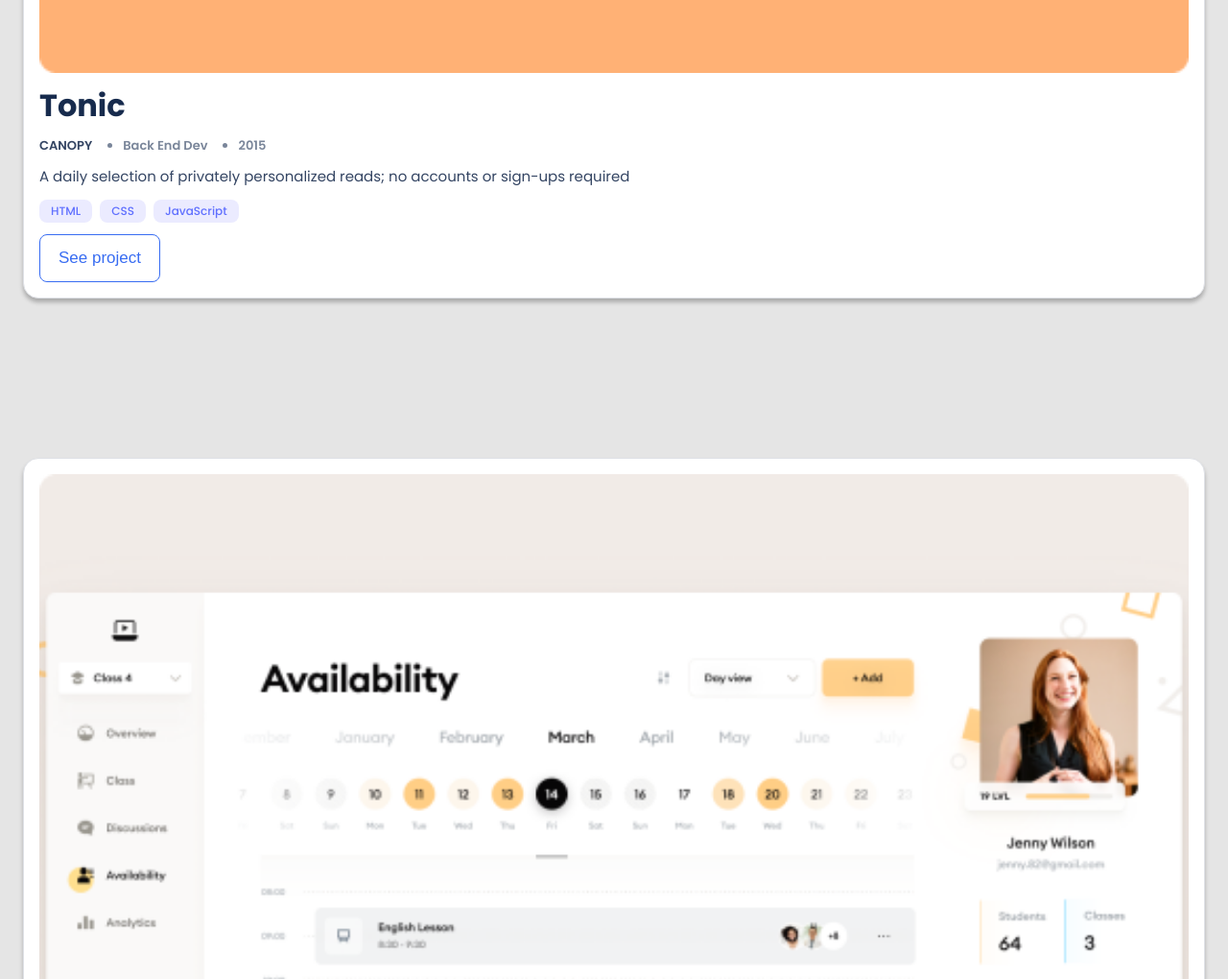
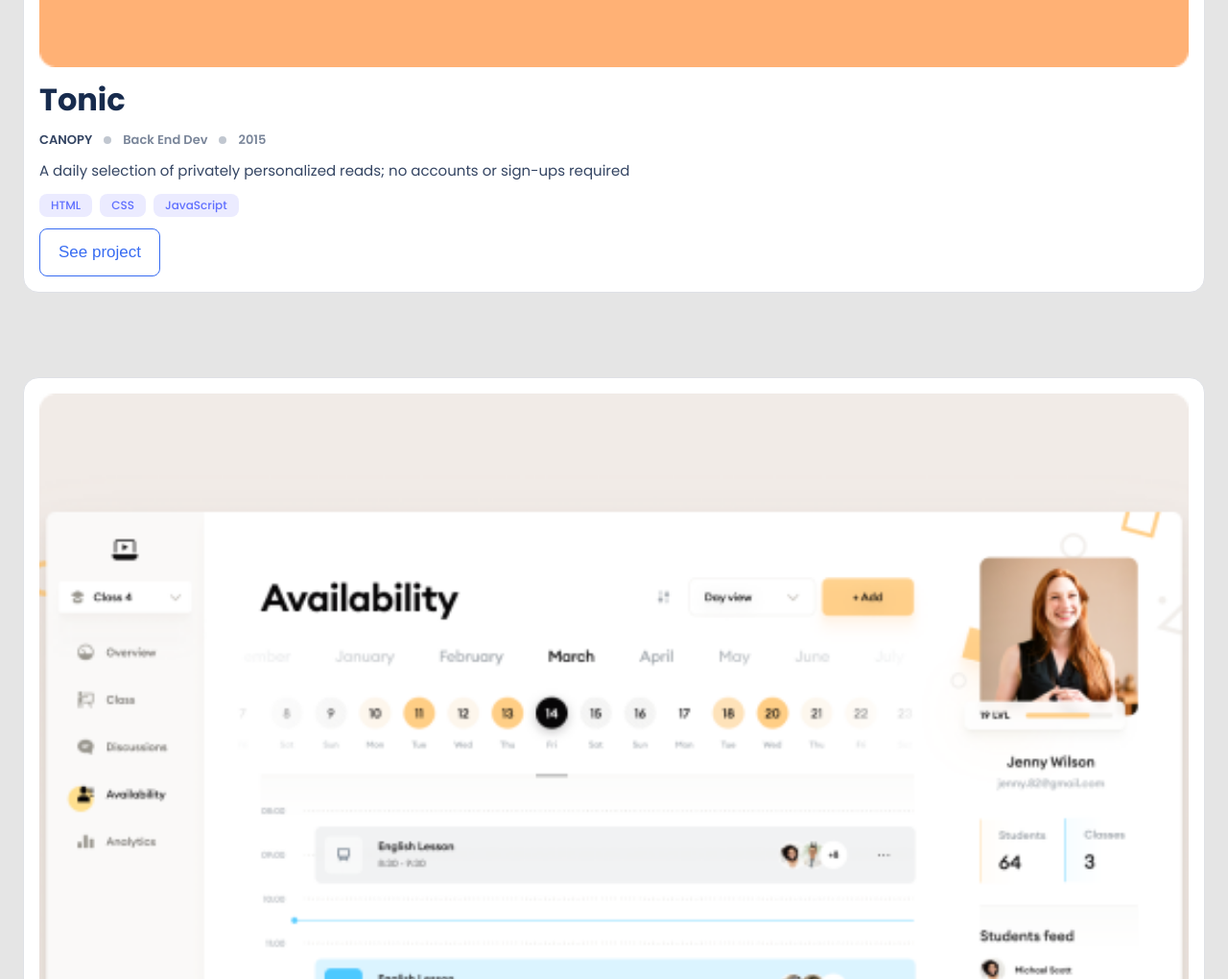
Before and after one commit to henrycadenaec/PortfolioFinishMobileVersion, a website: page index.html in a window 1280 px wide. Shown: the part 1780-2800 px from the top of the page at 96% size. Drawn offline with Linux system fonts and the light colour scheme.

Commit message:
Update html, css, readme, suggested

```diff
--- a/index.html
+++ b/index.html
@@ -80,7 +80,21 @@
           <div class="subtitle-card-container">
             <h4>CANOPY</h4>
             <ul class="ul-flex-features">
+              <li>
+                <img
+                  class="icon-circle"
+                  src="assets/icon-circle.svg"
+                  alt="icon circle"
+                />
+              </li>
               <li>Back End Dev</li>
+              <li>
+                <img
+                  class="icon-circle"
+                  src="assets/icon-circle.svg"
+                  alt="icon circle"
+                />
+              </li>
               <li>2015</li>
             </ul>
           </div>
@@ -106,7 +120,21 @@
           <div class="subtitle-card-container">
             <h4>CANOPY</h4>
             <ul class="ul-flex-features">
+              <li>
+                <img
+                  class="icon-circle"
+                  src="assets/icon-circle.svg"
+                  alt="icon circle"
+                />
+              </li>
               <li>Back End Dev</li>
+              <li>
+                <img
+                  class="icon-circle"
+                  src="assets/icon-circle.svg"
+                  alt="icon circle"
+                />
+              </li>
               <li>2015</li>
             </ul>
           </div>
@@ -132,7 +160,21 @@
           <div class="subtitle-card-container">
             <h4>CANOPY</h4>
             <ul class="ul-flex-features">
+              <li>
+                <img
+                  class="icon-circle"
+                  src="assets/icon-circle.svg"
+                  alt="icon circle"
+                />
+              </li>
               <li>Back End Dev</li>
+              <li>
+                <img
+                  class="icon-circle"
+                  src="assets/icon-circle.svg"
+                  alt="icon circle"
+                />
+              </li>
               <li>2015</li>
             </ul>
           </div>
@@ -158,7 +200,21 @@
           <div class="subtitle-card-container">
             <h4>CANOPY</h4>
             <ul class="ul-flex-features">
+              <li>
+                <img
+                  class="icon-circle"
+                  src="assets/icon-circle.svg"
+                  alt="icon circle"
+                />
+              </li>
               <li>Back End Dev</li>
+              <li>
+                <img
+                  class="icon-circle"
+                  src="assets/icon-circle.svg"
+                  alt="icon circle"
+                />
+              </li>
               <li>2015</li>
             </ul>
           </div>
@@ -180,7 +236,7 @@
 
     <section class="about">
       <aside class="main-background-setup">
-        <h1>About Myself</h1>
+        <h2>About Myself</h2>
         <p>
           I'm a software developer! I can help you build a product , feature or
           website Look through some of my work and experience! If you like what
--- a/style.css
+++ b/style.css
@@ -140,12 +140,12 @@ main {
 /* -------------------------- Works -------------------------- */
 
 .grid {
-  padding-top: 15vh;
-  padding-bottom: 15vh;
+  padding-top: 114px;
+  padding-bottom: 114px;
   display: grid;
   grid-template-columns: 100%;
   grid-template-rows: auto;
-  row-gap: 13vw;
+  row-gap: 88px;
   margin-left: 1.5rem;
   margin-right: 1.5rem;
 }
@@ -157,7 +157,6 @@ main {
   padding-right: 1rem;
   border: 1px solid #dfe1e6;
   border-radius: 1rem 1rem 1rem 1rem;
-  box-shadow: 0 4px 4px rgba(0, 0, 0, 0.25);
   display: flex;
   flex-direction: column;
   justify-content: flex-start;
@@ -190,7 +189,7 @@ p {
   flex-direction: row;
   justify-content: flex-start;
   flex-wrap: wrap;
-  gap: 32px;
+  gap: 12px;
 }
 
 .subtitle-card-container > h4 {
@@ -205,7 +204,13 @@ p {
   display: flex;
   flex-direction: row;
   flex-wrap: wrap;
-  gap: 32px;
+  gap: 12px;
+}
+
+.icon-circle {
+  width: 8px;
+  height: 8px;
+  fill: #c1c7d0;
 }
 
 .ul-flex-features > li {
@@ -214,6 +219,7 @@ p {
   font-size: 13px;
   line-height: 16px;
   color: #7a869a;
+  list-style-type: none;
 }
 
 .ul-stack-flex {
@@ -276,6 +282,7 @@ a {
   padding-right: 1.5rem;
   width: 100%;
   height: auto;
+  color: #172b4d;
   display: flex;
   flex-direction: column;
   justify-content: center;
```
Also changed, not shown: README.md, assets/icon-circle.svg (added).
